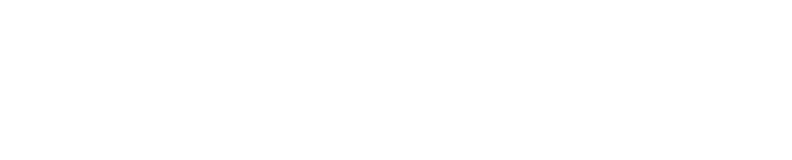
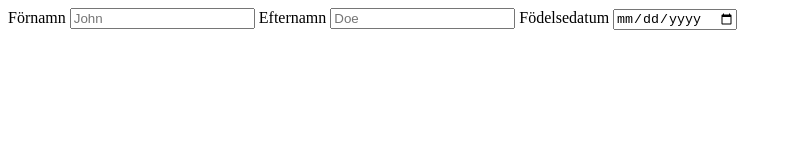
Before and after one commit to 0h4y/samakning, a website: page samakning.html in a window 1280 px wide. Shown: the whole page, without its empty margins (0-792 px from the left). Drawn offline with Linux system fonts and the light colour scheme.

Commit message:
Lägger till forms

```diff
--- a/samakning.html
+++ b/samakning.html
@@ -2,13 +2,34 @@
 <!-- HTML för samåkning nedan...
 Grupp axel, martin L -->
 <html lang="en">
+
   <head>
     <meta charset="UTF-8" />
     <meta http-equiv="X-UA-Compatible" content="IE=edge" />
     <meta name="viewport" content="width=device-width, initial-scale=1.0" />
     <title>HERO - Grundläggande info om dig</title>
   </head>
+
   <body>
+
+    <form>
+      <label for="fornamn">Förnamn</label>
+      <input type="text" id="fornamn" name="fornamn" placeholder="John" required>
+
+      <label for="efternamn">Efternamn</label>
+      <input type="text" id="efternamn" name="efternamn" placeholder="Doe" required>
+
+      <label for="fodelsedatum">Födelsedatum</label>
+      <input type="date" id="fodelsedatum" name="fodelsedatum" required>
+
+
+
+    </form>
+
+
+
+
     <script src="src/samakning.js"></script>
   </body>
+
 </html>
```
